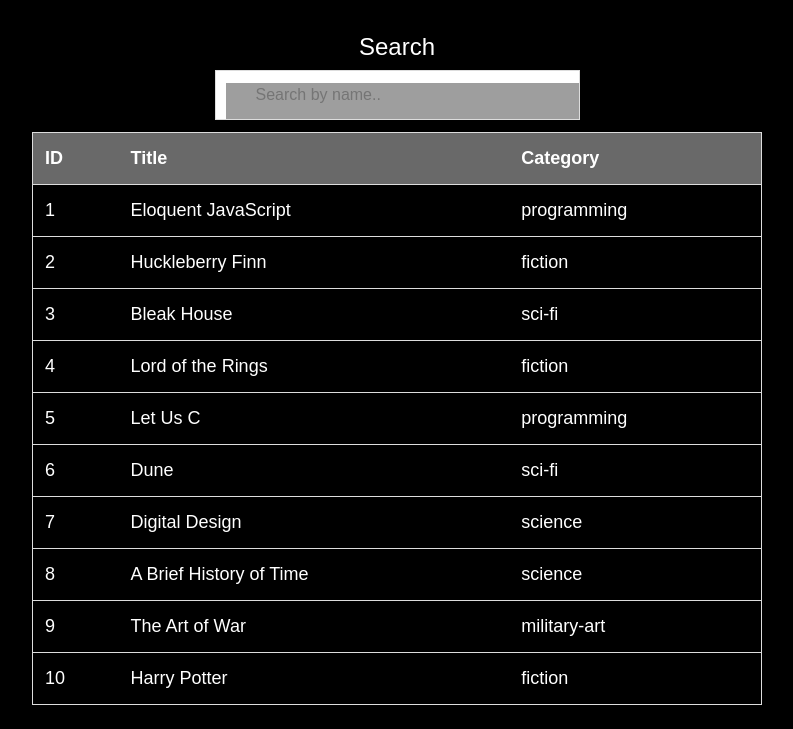
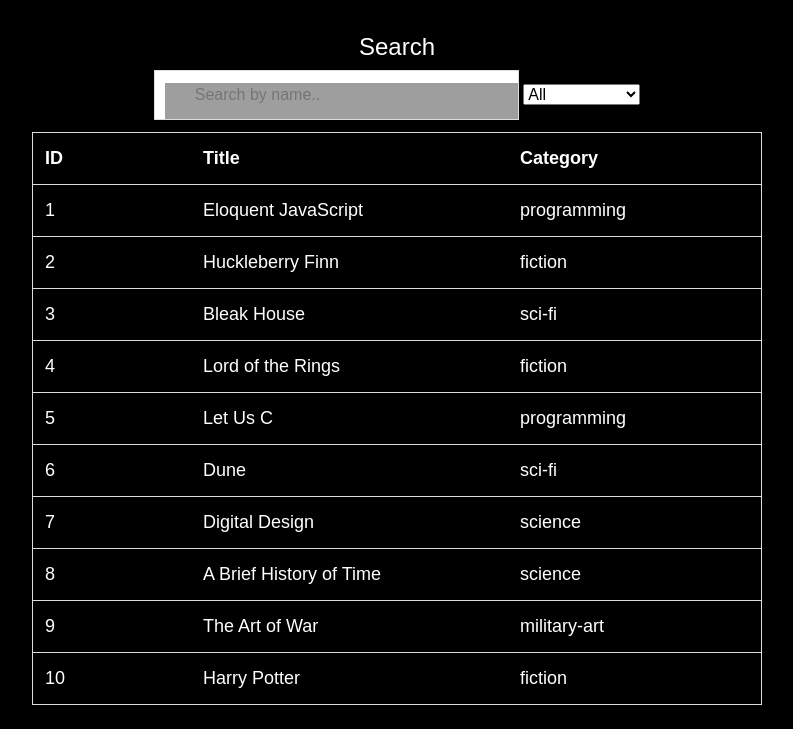
Before and after one commit to project-work-4-sem/Ebook-Manager, a Flask app: page /SearchBooks in a window 1280 px wide. Shown: the part 71-800 px from the top of the page, without its empty margins (243-1036 px from the left). Run offline with Flask 2, Linux system fonts and the light colour scheme; a user stored in the database is signed in; data comes from the database, SQL or seed files in the repository; some libraries are stand-ins or nearby versions; grey boxes are pictures that could not be loaded.

Commit message:
Update search.html

```diff
--- a/DBMS PROJECT/ebook_management/templates/search.html
+++ b/DBMS PROJECT/ebook_management/templates/search.html
@@ -1,34 +1,47 @@
 {% extends "layout.html" %}
 {% block content %}
+<script src="static/searchbook.js"></script>
 
-<script src="static/searchbook.js"></script>
 <div align="center">
 
     <h4>Search</h4>
     <input id="myInput" onkeyup="myFunctionName()" type="text" placeholder="Search by name..">
+
+    <select name="category" onchange="myNewFunction()">
+      <option value="All" selected>All</option>
+      <option value="programming">programming</option>
+      <option value="fiction">fiction</option>
+      <option value="sci-fi">sci-fi</option>
+      <option value="science">science</option>
+      <option value="military-art">military-art</option>
+    </select>
     <table id="myTable">
-            <tr class="header">
-                <th>ID</th>
-                <th>Title</th>
-                <th>Category</th>
-            </tr>
+      <thead>
+          <th style="width: 100px ">ID</th>
+          <th style="width: 100px ">Title</th>
+          <th style="width: 100px ">Category</th>
+      </thead>
+        <tbody style="width: 400px;">
           {% for book in books %}
           <tr>
 
-          <td>
+            <td style="width: 40px;">
           {{ book.book_id}}
             </td>
 
-        <td>
+          <td style="width: 200px;">
           {{ book.title }}
             </td>
-          <td>
+            <td style="width: 160px;">
           {{ book.category }}
             </td>
 
           </tr>
           {% endfor %}
+        </tbody>
+
 </table>
 </div>
 <br>
+
 {% endblock content %}
```
Lines whose indentation alone changed are shown as unchanged.
